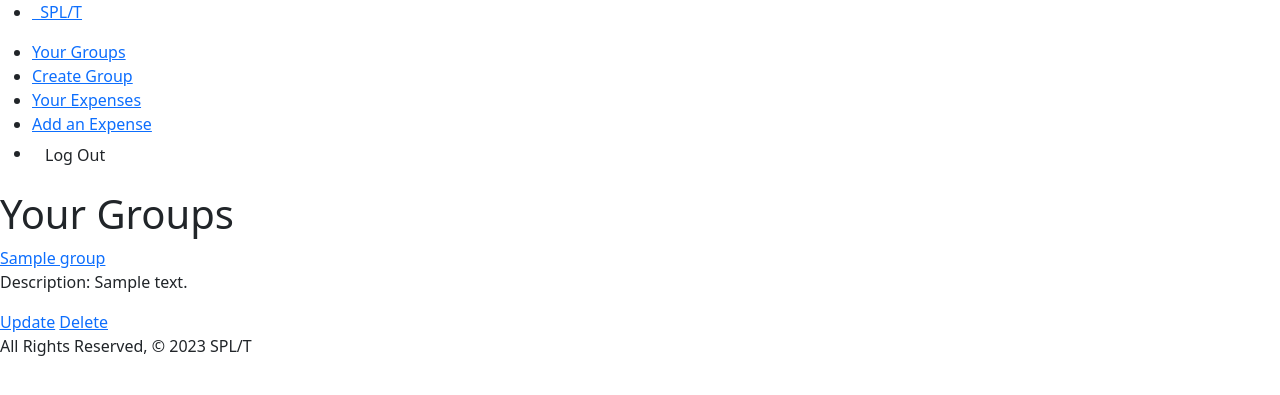
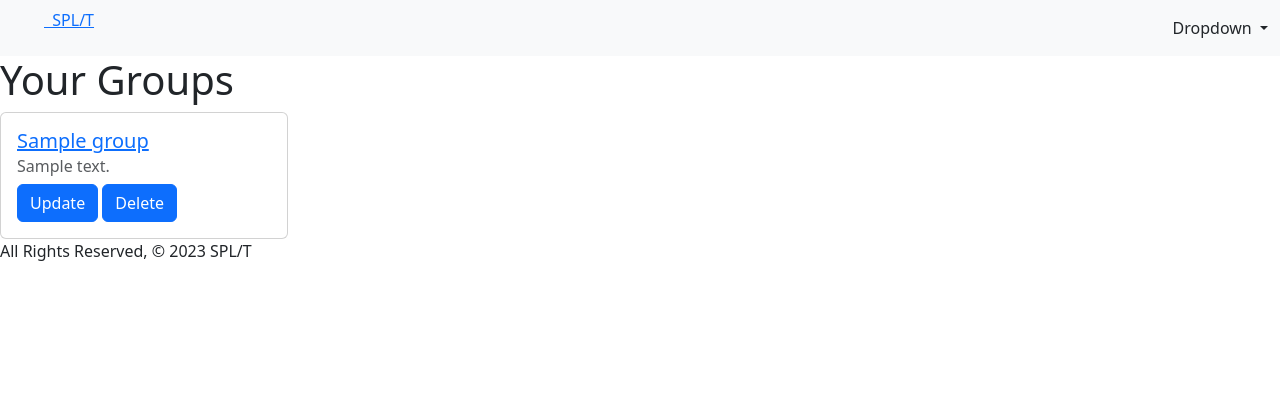
Before and after one commit to shelbyyy16/Capstone-Project, a Django app: page /groups/ in a window 1280 px wide. Shown: the top 395 px of the page. Run offline with Django 5.2, Linux system fonts and the light colour scheme; a user stored in the database is signed in; tables that the repository leaves empty hold one stand-in row (values such as "Sample post").

Commit message:
some minor css with bootstrap

```diff
--- a/main_app/templates/base.html
+++ b/main_app/templates/base.html
@@ -15,13 +15,17 @@
   </head>
   <body>
     <header>
-      <nav>
-        <div>
+      <nav class="navbar navbar-expand-lg bg-body-tertiary">
+        <div class="container-fluid">
           <ul>
-            <li><a href="/">&nbsp;&nbsp;SPL/T</a></li>
+            <div><a href="/">&nbsp;&nbsp;SPL/T</a></div>
           </ul>
           {% if user.is_authenticated %}
-          <ul>
+          <div class="nav-item dropdown">
+            <a class="nav-link dropdown-toggle" href="#" role="button" data-bs-toggle="dropdown" aria-expanded="false">
+              Dropdown
+            </a>
+          <ul class="dropdown-menu">
             <li><a href="{% url 'groups_index' %}">Your Groups</a></li>
             <li><a href="{% url 'create_group' %}">Create Group</a></li>
             <li><a href="{% url 'expenses_index' %}">Your Expenses</a></li>
@@ -29,7 +33,9 @@
             <li><form action="{% url 'logout' %}" method="POST">
               {% csrf_token%}
               <button type="submit" class="btn">Log Out</button>
-            </form></li>
+            </form>
+            </li>
+          </ul>
             {% else %}
             <li><a href="{% url 'login' %}">Log In</a></li>
             <li><a href="{% url 'signup' %}">Sign Up</a></li>
--- a/main_app/templates/expenses/create_expense.html
+++ b/main_app/templates/expenses/create_expense.html
@@ -1,9 +1,11 @@
 {% extends 'base.html' %}
 {% block content %}
     <h2>Add a New Expense</h2>
+    <div class="mb-3">
     <form method="post" enctype="multipart/form-data">
         {% csrf_token %}
         {{ form.as_p }}
-        <button type="submit">Add Expense</button>
+        <button type="submit" class="btn btn-primary">Add Expense</button>
+    </div>
     </form>
 {% endblock %}
--- a/main_app/templates/groups/create_group.html
+++ b/main_app/templates/groups/create_group.html
@@ -3,7 +3,10 @@
     <h2>Create a New Group</h2>
     <form method="post" enctype="multipart/form-data">
         {% csrf_token %}
+        <div class="mb-3">
         {{ form.as_p }}
-        <button type="submit">Create Group</button>
+
+        <button type="submit" class="btn btn-primary">Create Group</button>
+    </div>
     </form>
 {% endblock %}
--- a/main_app/templates/groups/groups_index.html
+++ b/main_app/templates/groups/groups_index.html
@@ -1,16 +1,20 @@
-{% extends 'base.html' %}
-{% block content %}
-    <h1>Your Groups</h1>
-
+{% extends 'base.html' %} {% block content %}
+<h1>Your Groups</h1>
+<div class="card" style="width: 18rem">
+  <div class="card-body">
     {% for group in groups %}
-        <div>
-            <div>
-                <span><a href="{% url 'group_details' group_id=group.id %}">{{ group.name }}</a></span>
-                <p>Description: {{ group.description }}</p>
-
-                <a href="{% url 'group_update' group_id=group.id %}">Update</a>
-                <a href="{% url 'group_delete' group_id=group.id %}">Delete</a>
-            </div>
-        </div>
-    {% endfor %}
-{% endblock %}
+    <h5 class="card-title">
+      <a href="{% url 'group_details' group_id=group.id %}">{{ group.name }}</a>
+    </h5>
+    <h6 class="card-subtitle mb-2 text-body-secondary">
+      {{ group.description }}
+    </h6>
+    <a href="{% url 'group_update' group_id=group.id %}" class="btn btn-primary"
+      >Update</a
+    >
+    <a href="{% url 'group_delete' group_id=group.id %}" class="btn btn-primary"
+      >Delete</a
+    >
+  </div>
+</div>
+{% endfor %} {% endblock %}
--- a/main_app/templates/registration/signup.html
+++ b/main_app/templates/registration/signup.html
@@ -2,13 +2,15 @@
 {% block content %}
 
 <h1>Sign Up</h1>
+<div class="mb-3">
 
 <p class="red-text">{{ error_message }}</p>
 
 <form method="POST" action="{% url 'signup' %}">
   {% csrf_token %}
   {{ form.as_p }}
-  <input type="submit" class="btn" value="Sign Up">
+  <button type="submit" class="btn btn-primary">Sign Up</button>
+</div>
 </form>
 
 {% endblock %}
```
Also changed, not shown: main_app/templates/expenses/expense_details.html (+10 -10 lines), main_app/templates/expenses/expenses_index.html (+13 -16 lines), main_app/templates/groups/group_details.html (+15 -14 lines), main_app/templates/home.html (+12 -1 lines).
